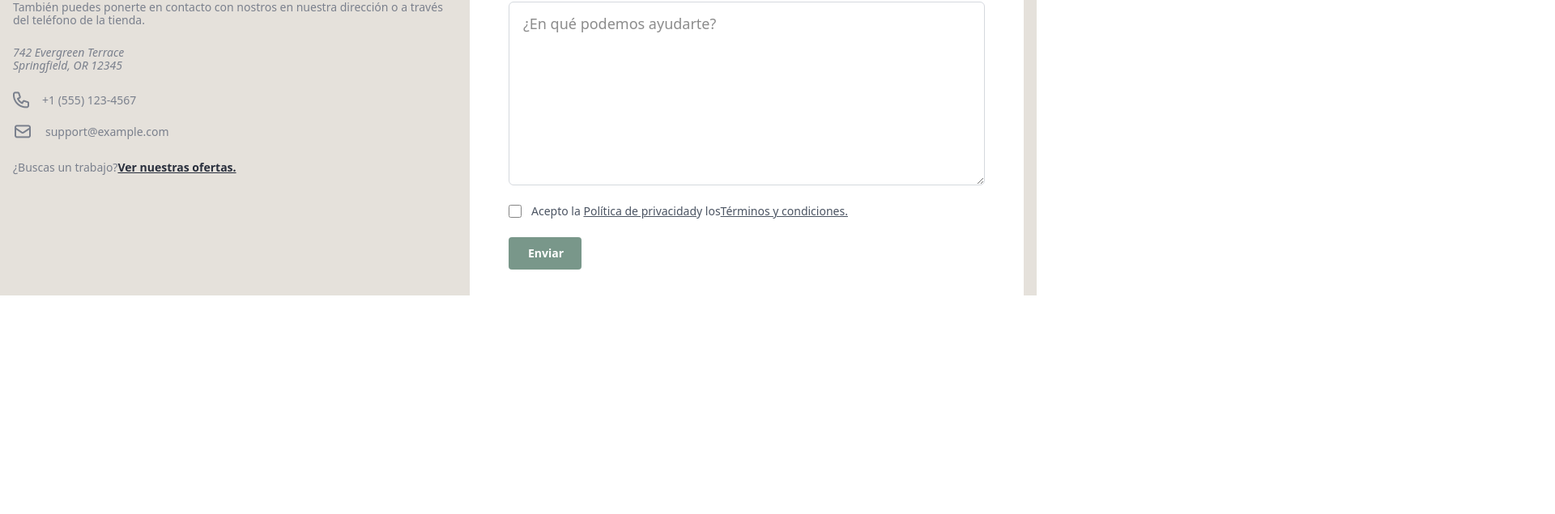
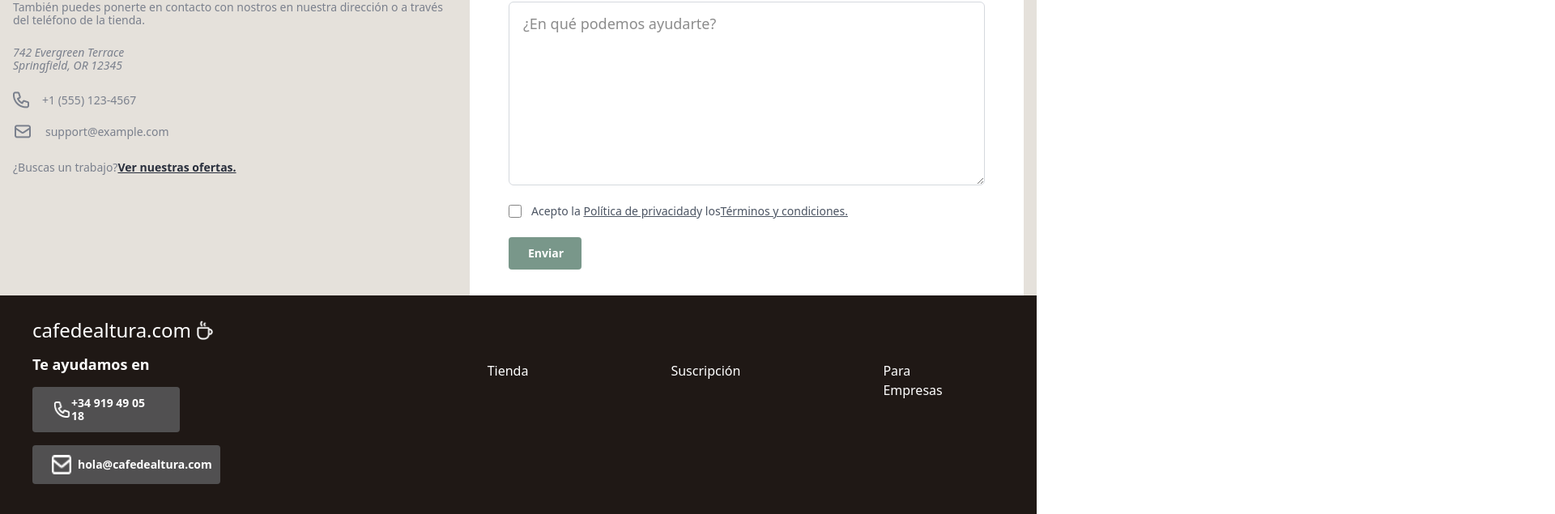
Before and after one commit to DanielFigueroaDuran/cafe_de_altura, a React (Vite) app: page / in a window 1280 px wide. Shown: the part 2990-3625 px from the top of the page at 81% size, 1920 px wide, since content can reach past the window. Before the commit the page ends 3355 px from the top, so only its background shows below. Built offline with nearby package versions, Linux system fonts and the light colour scheme; the HTML template or start-up script is replaced by a standard one.

Commit message:
adding components CopyRight

```diff
--- a/src/App.tsx
+++ b/src/App.tsx
@@ -2,6 +2,7 @@ import { BrowserRouter, Route, Routes } from "react-router-dom";
 import Navbar from "./components/coffepage/Navbar";
 import CoffeProvider from "./context/Context";
 import CoffePages from "./components/pages/CoffePages";
+import Footer from "./components/coffepage/Footer";
 
 function App() {
 
@@ -16,7 +17,7 @@ function App() {
                 <Route path='/checkout' element={<Checkout />} />
                 <Route path='/success' element={<Success />} /> */}
         </Routes>
-        {/* <Footer /> */}
+        <Footer />
       </BrowserRouter >
 
 
--- /dev/null
+++ b/src/components/Copyright.tsx
@@ -0,0 +1,12 @@
+import React from 'react'
+
+const Copyright = () => {
+    return (
+        <div className="flex justify-center items-center h-10
+             font-semibold text-sm leading-4 text-[#fff] bg-[#2b2a2b]">
+            <h4>Todos los derechos reservados - Café de Altura SL - 2022</h4>
+        </div>
+    )
+}
+
+export default Copyright
--- a/src/components/coffepage/Footer.tsx
+++ b/src/components/coffepage/Footer.tsx
@@ -1,5 +1,5 @@
 import { Link } from 'react-router-dom';
-import Coffe from "../../assets/icon/coffee.png";
+//import Coffe from "../../assets/icon/coffee.png";
 import Phone from "../../assets/icon/Phone.png";
 import Email from "../../assets/icon/email2.png";
 import Logo from '../Logo';
```
